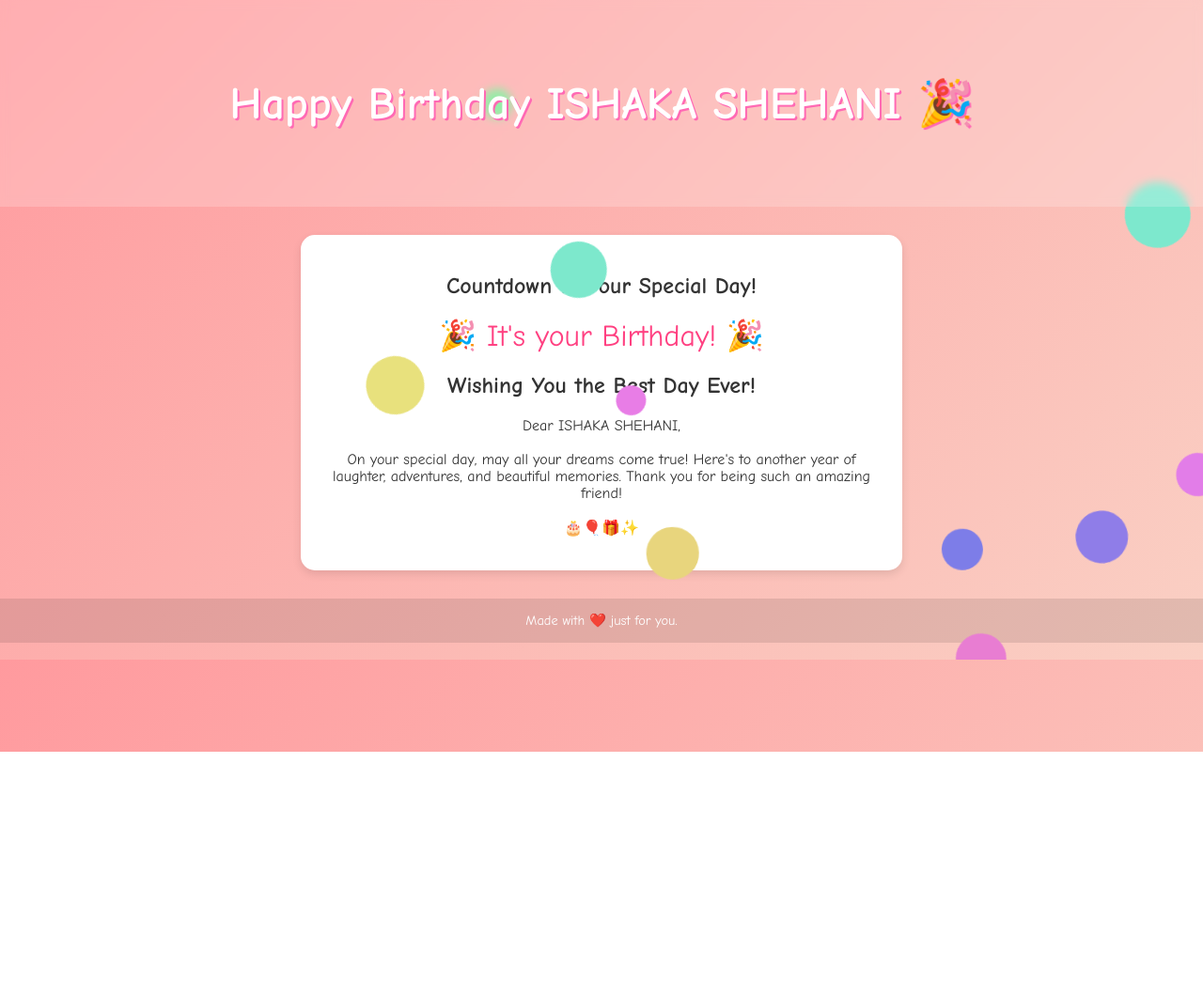
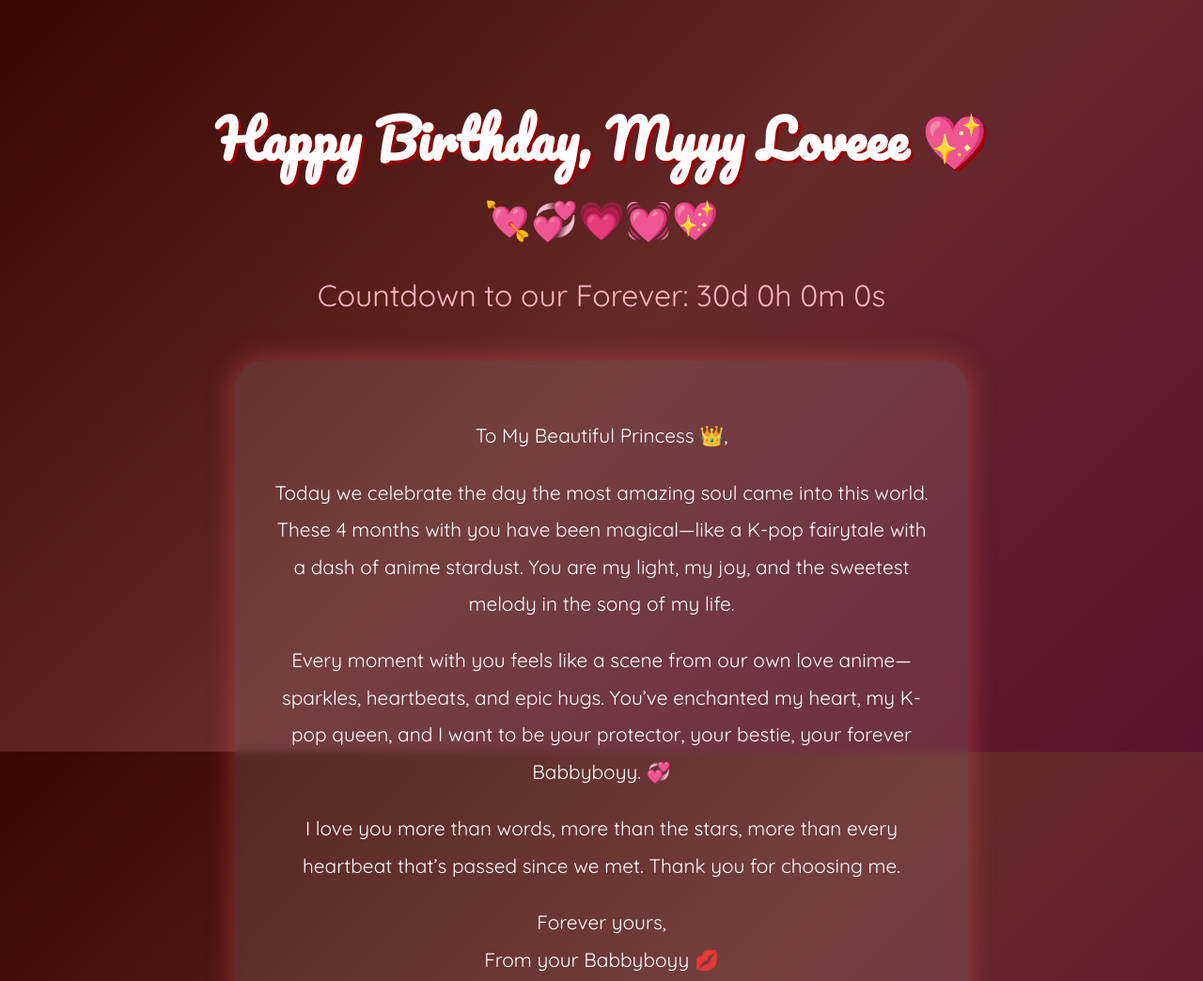
Before and after one commit to Minuwa12/ishaka-birthday-site, a plain HTML site: page index.html in a window 1280 px wide. Shown: the top 1044 px of the page at 94% size. Before the commit the page ends 800 px from the top, so only its background shows below. Drawn offline with Linux system fonts and the light colour scheme.

Commit message:
Update index.html

```diff
--- a/index.html
+++ b/index.html
@@ -1,150 +1,131 @@
+
 <!DOCTYPE html>
 <html lang="en">
 <head>
-  <meta charset="UTF-8">
-  <meta name="viewport" content="width=device-width, initial-scale=1.0">
-  <title>Happy Birthday!</title>
+  <meta charset="UTF-8" />
+  <meta name="viewport" content="width=device-width, initial-scale=1.0" />
+  <title>Myyy Loveee</title>
   <style>
+    @import url('https://fonts.googleapis.com/css2?family=Pacifico&family=Quicksand&display=swap');
+
     body {
       margin: 0;
-      font-family: 'Comic Sans MS', cursive, sans-serif;
-      background: linear-gradient(135deg, #ff9a9e, #fad0c4);
-      color: #333;
+      font-family: 'Quicksand', sans-serif;
+      background: linear-gradient(135deg, #8e0e00, #ff6a6a, #e52e71);
+      background-attachment: fixed;
+      color: white;
+      text-align: center;
       overflow-x: hidden;
-      position: relative;
     }
-
-    header {
-      text-align: center;
-      padding: 50px 20px;
-      background: rgba(255,255,255,0.2);
+    .overlay {
+      background: rgba(0, 0, 0, 0.6);
+      padding: 60px 20px;
+      min-height: 100vh;
+    }
+    h1 {
+      font-size: 3.5rem;
+      margin-bottom: 0.5em;
+      text-shadow: 3px 3px #900;
+      font-family: 'Pacifico', cursive;
+    }
+    .hearts {
+      font-size: 2.5rem;
+      animation: float 3s infinite ease-in-out;
+    }
+    @keyframes float {
+      0% { transform: translateY(0); }
+      50% { transform: translateY(-20px); }
+      100% { transform: translateY(0); }
+    }
+    .letter {
+      background: rgba(255, 255, 255, 0.1);
+      border-radius: 30px;
+      padding: 40px;
+      margin-top: 50px;
+      max-width: 700px;
+      margin-left: auto;
+      margin-right: auto;
+      font-size: 1.3rem;
+      line-height: 1.9;
       backdrop-filter: blur(5px);
+      box-shadow: 0 0 30px rgba(255, 100, 100, 0.4);
     }
-
-    header h1 {
-      font-size: 3em;
-      color: #fff;
-      text-shadow: 2px 2px #ff69b4;
+    audio {
+      margin-top: 40px;
     }
-
-    .message {
-      max-width: 600px;
-      margin: 30px auto;
-      background: #fff;
-      padding: 20px;
-      border-radius: 15px;
-      box-shadow: 0 4px 10px rgba(0,0,0,0.1);
-      text-align: center;
+    .quote {
+      font-style: italic;
+      font-size: 1.5rem;
+      margin-top: 30px;
+      color: #ffd1dc;
     }
-
+    .footer {
+      margin-top: 60px;
+      font-size: 1rem;
+      opacity: 0.8;
+    }
     .countdown {
-      font-size: 2em;
-      margin: 20px 0;
-      color: #ff4081;
-    }
-
-    .decorations {
-      position: absolute;
-      width: 100%;
-      height: 100%;
-      top: 0;
-      left: 0;
-      pointer-events: none;
-      overflow: hidden;
-    }
-
-    .balloon {
-      position: absolute;
-      bottom: -150px;
-      animation: float 10s linear infinite;
-    }
-
-    @keyframes float {
-      0% {
-        transform: translateY(0) rotate(0);
-      }
-      100% {
-        transform: translateY(-120vh) rotate(360deg);
-      }
-    }
-
-    footer {
-      text-align: center;
-      padding: 15px;
-      background: rgba(0,0,0,0.1);
-      color: #fff;
-      font-size: 0.9em;
+      font-size: 2rem;
+      margin-top: 20px;
+      color: #ffb6c1;
     }
   </style>
 </head>
 <body>
-  <div class="decorations" id="decorations"></div>
+  <div class="overlay">
+    <h1>Happy Birthday, Myyy Loveee 💖</h1>
+    <div class="hearts">💘💞💗💓💖</div>
 
-  <header>
-    <h1>Happy Birthday ISHAKA SHEHANI 🎉</h1>
-  </header>
+    <div class="countdown">
+      Countdown to our Forever: <span id="timer"></span>
+    </div>
 
-  <section class="message">
-    <h2>Countdown to Your Special Day!</h2>
-    <div class="countdown" id="countdown"></div>
+    <div class="letter">
+      <p>To My Beautiful Princess 👑,</p>
+      <p>
+        Today we celebrate the day the most amazing soul came into this world. These 4 months with you have been magical—like a K-pop fairytale with a dash of anime stardust. You are my light, my joy, and the sweetest melody in the song of my life.
+      </p>
+      <p>
+        Every moment with you feels like a scene from our own love anime—sparkles, heartbeats, and epic hugs. You’ve enchanted my heart, my K-pop queen, and I want to be your protector, your bestie, your forever Babbyboyy. 💞
+      </p>
+      <p>
+        I love you more than words, more than the stars, more than every heartbeat that’s passed since we met. Thank you for choosing me.
+      </p>
+      <p>Forever yours,<br />From your Babbyboyy 💋</p>
+    </div>
 
-    <h2>Wishing You the Best Day Ever!</h2>
-    <p>
-      Dear ISHAKA SHEHANI,<br><br>
-      On your special day, may all your dreams come true! Here's to another year of laughter, adventures, and beautiful memories. Thank you for being such an amazing friend!
-      <br><br>
-      🎂🎈🎁✨
-    </p>
-  </section>
+    <div class="quote">
+      “In every universe, I’d find you. And I’d fall for you all over again.” 🌌💫
+    </div>
 
-  <footer>
-    Made with ❤️ just for you.
-  </footer>
+    <audio controls>
+      <source src="Iman_Fernando_Hathpethi_Mal_Enhanced.mp3" type="audio/mpeg" />
+      Your browser does not support the audio element.
+    </audio>
 
-  <!-- Background Music -->
-  <iframe width="0" height="0" src="https://www.youtube.com/embed/cXV5k_Sx53g?autoplay=1&loop=1&playlist=cXV5k_Sx53g" frameborder="0" allow="autoplay; encrypted-media" allowfullscreen></iframe>
+    <div class="footer">
+      Made with infinite love — inspired by you & your K-pop world 💗
+    </div>
+  </div>
 
   <script>
-    // Balloons
-    const decorations = document.getElementById('decorations');
-    function createBalloon() {
-      const balloon = document.createElement('div');
-      balloon.classList.add('balloon');
-      const size = Math.random() * 40 + 30;
-      balloon.style.width = `${size}px`;
-      balloon.style.height = `${size}px`;
-      balloon.style.left = `${Math.random() * 100}vw`;
-      balloon.style.background = `hsl(${Math.random() * 360}, 70%, 70%)`;
-      balloon.style.borderRadius = '50%';
-      balloon.style.animationDuration = `${6 + Math.random() * 4}s`;
-      decorations.appendChild(balloon);
-      setTimeout(() => decorations.removeChild(balloon), 10000);
-    }
-    setInterval(createBalloon, 400);
+    function updateTimer() {
+      const anniversary = new Date();
+      anniversary.setMonth(anniversary.getMonth() + 1);
+      const now = new Date();
+      const diff = anniversary - now;
 
-    // Countdown Timer
-    const countdown = document.getElementById('countdown');
-    const targetDate = new Date('June 15, 2025 00:00:00').getTime();
+      const days = Math.floor(diff / (1000 * 60 * 60 * 24));
+      const hours = Math.floor((diff / (1000 * 60 * 60)) % 24);
+      const minutes = Math.floor((diff / (1000 * 60)) % 60);
+      const seconds = Math.floor((diff / 1000) % 60);
 
-    function updateCountdown() {
-      const now = new Date().getTime();
-      const distance = targetDate - now;
-
-      if (distance <= 0) {
-        countdown.innerHTML = "🎉 It's your Birthday! 🎉";
-        return;
-      }
-
-      const days = Math.floor(distance / (1000 * 60 * 60 * 24));
-      const hours = Math.floor((distance % (1000 * 60 * 60 * 24)) / (1000 * 60 * 60));
-      const minutes = Math.floor((distance % (1000 * 60 * 60)) / (1000 * 60));
-      const seconds = Math.floor((distance % (1000 * 60)) / 1000);
-
-      countdown.innerHTML = `${days}d ${hours}h ${minutes}m ${seconds}s`;
+      document.getElementById("timer").innerText =
+        `${days}d ${hours}h ${minutes}m ${seconds}s`;
     }
 
-    setInterval(updateCountdown, 1000);
-    updateCountdown();
+    setInterval(updateTimer, 1000);
+    updateTimer();
   </script>
 </body>
 </html>
```
